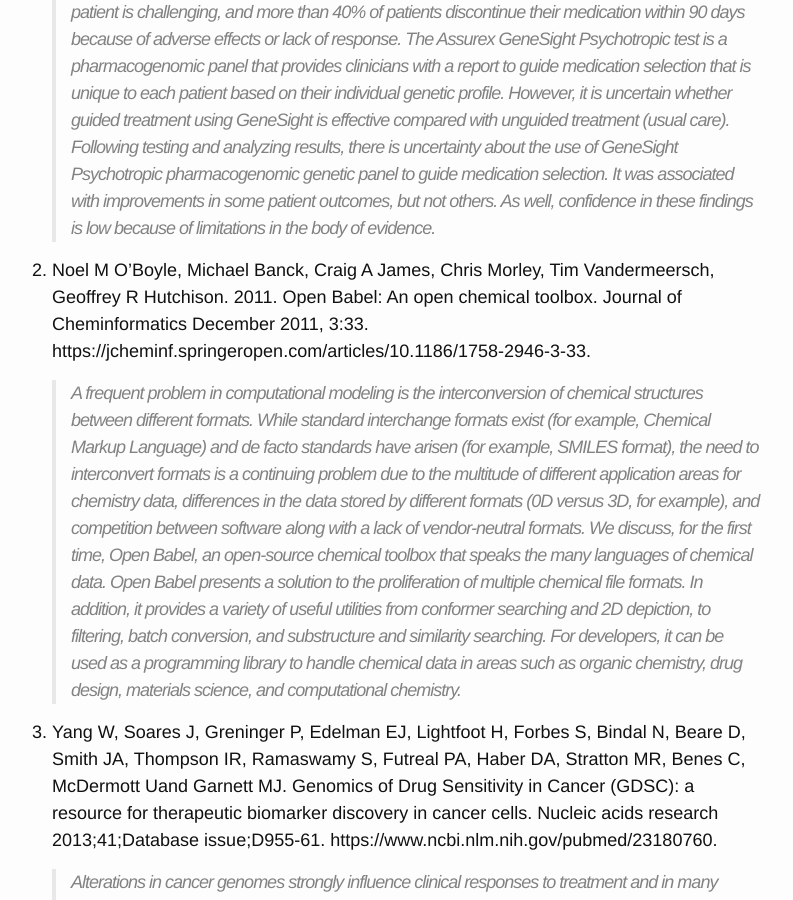
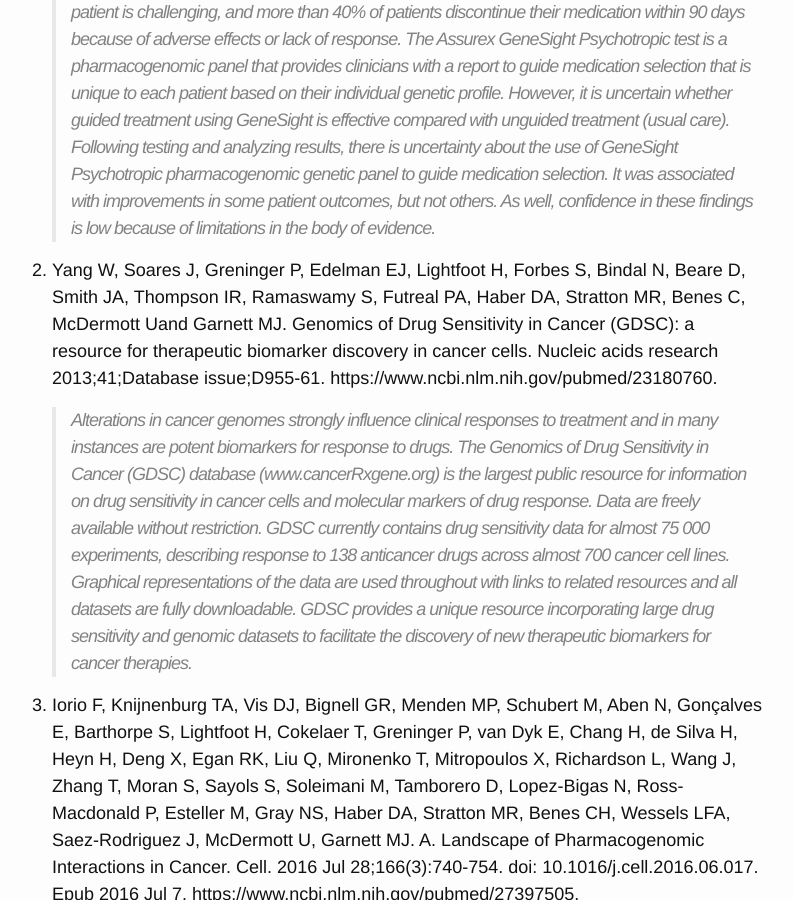
Before and after one commit to dcmb-courses/bioinf602-603, a Jekyll site: the page built from Pharmacogenomics_and_Chemoinformatics.md, in a window 1280 px wide and 900 px high, scrolled down 291 px. Shown: the whole window, without its empty margins (248-1041 px from the left). Built offline with Jekyll 4.4.1, drawn with Linux system fonts in a browser that asks for light colours.

Commit message:
Update to remove papers before 2012
Removed Open Babel paper

```diff
--- a/Pharmacogenomics_and_Chemoinformatics.md
+++ b/Pharmacogenomics_and_Chemoinformatics.md
@@ -9,10 +9,6 @@ permalink: /Pharmacogenomics_and_Chemoinformatics/
 1. Health Quality Ontario. 2017 Pharmacogenomic Testing for Psychotropic Medication Selection: A Systematic Review of the Assurex GeneSight Psychotropic Test. https://www.ncbi.nlm.nih.gov/pubmed/28515818.
 
    >A large proportion of the Ontario population lives with a diagnosed mental illness. Nearly 5% of Ontarians have major depressive disorder, and another 5% have another type of depressive disorder, bipolar disorder, schizophrenia, anxiety, or some other disorder not otherwise specified. Medications are commonly used to treat mental illness, but choosing the right medication for each patient is challenging, and more than 40% of patients discontinue their medication within 90 days because of adverse effects or lack of response. The Assurex GeneSight Psychotropic test is a pharmacogenomic panel that provides clinicians with a report to guide medication selection that is unique to each patient based on their individual genetic profile. However, it is uncertain whether guided treatment using GeneSight is effective compared with unguided treatment (usual care). Following testing and analyzing results, there is uncertainty about the use of GeneSight Psychotropic pharmacogenomic genetic panel to guide medication selection. It was associated with improvements in some patient outcomes, but not others. As well, confidence in these findings is low because of limitations in the body of evidence.
-
-1. Noel M O'Boyle, Michael Banck, Craig A James, Chris Morley, Tim Vandermeersch, Geoffrey R Hutchison.  2011. Open Babel: An open chemical toolbox. Journal of Cheminformatics December 2011, 3:33. https://jcheminf.springeropen.com/articles/10.1186/1758-2946-3-33.
-
-   >A frequent problem in computational modeling is the interconversion of chemical structures between different formats. While standard interchange formats exist (for example, Chemical Markup Language) and de facto standards have arisen (for example, SMILES format), the need to interconvert formats is a continuing problem due to the multitude of different application areas for chemistry data, differences in the data stored by different formats (0D versus 3D, for example), and competition between software along with a lack of vendor-neutral formats. We discuss, for the first time, Open Babel, an open-source chemical toolbox that speaks the many languages of chemical data. Open Babel presents a solution to the proliferation of multiple chemical file formats. In addition, it provides a variety of useful utilities from conformer searching and 2D depiction, to filtering, batch conversion, and substructure and similarity searching. For developers, it can be used as a programming library to handle chemical data in areas such as organic chemistry, drug design, materials science, and computational chemistry.
 
 1. Yang W, Soares J, Greninger P, Edelman EJ, Lightfoot H, Forbes S, Bindal N, Beare D, Smith JA, Thompson IR, Ramaswamy S, Futreal PA, Haber DA, Stratton MR, Benes C, McDermott Uand Garnett MJ.  Genomics of Drug Sensitivity in Cancer (GDSC): a resource for therapeutic biomarker discovery in cancer cells. Nucleic acids research 2013;41;Database issue;D955-61. https://www.ncbi.nlm.nih.gov/pubmed/23180760.
 
```
